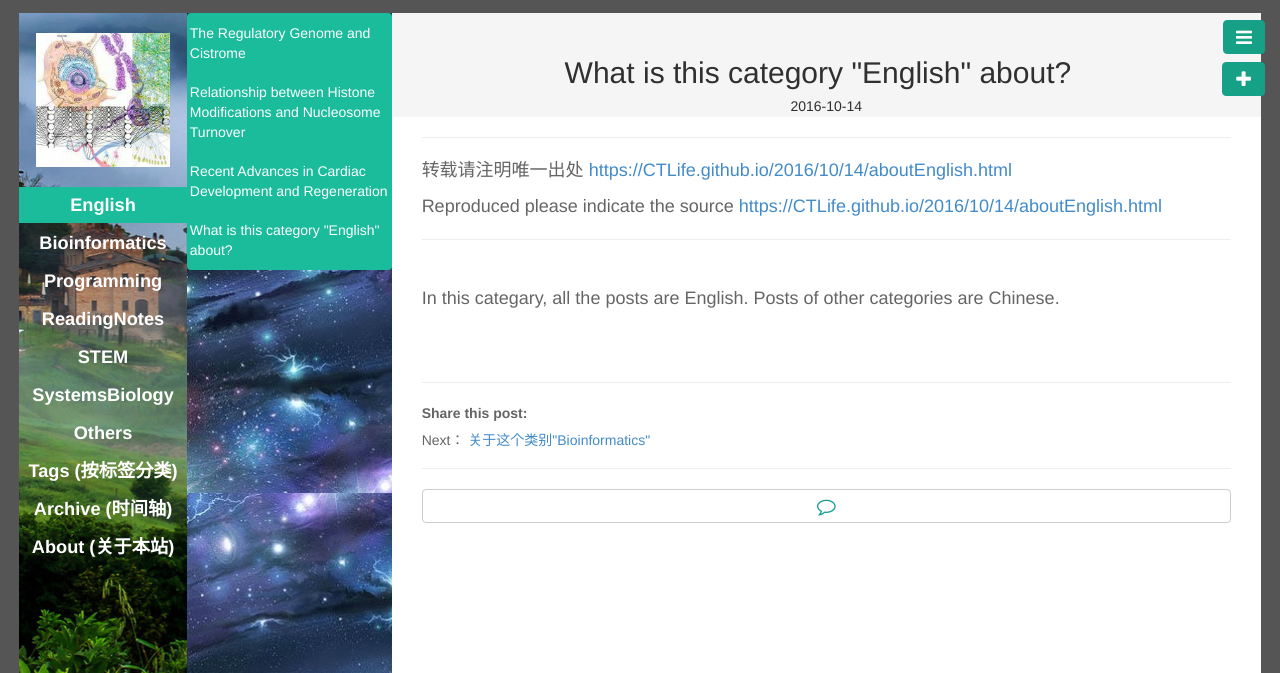
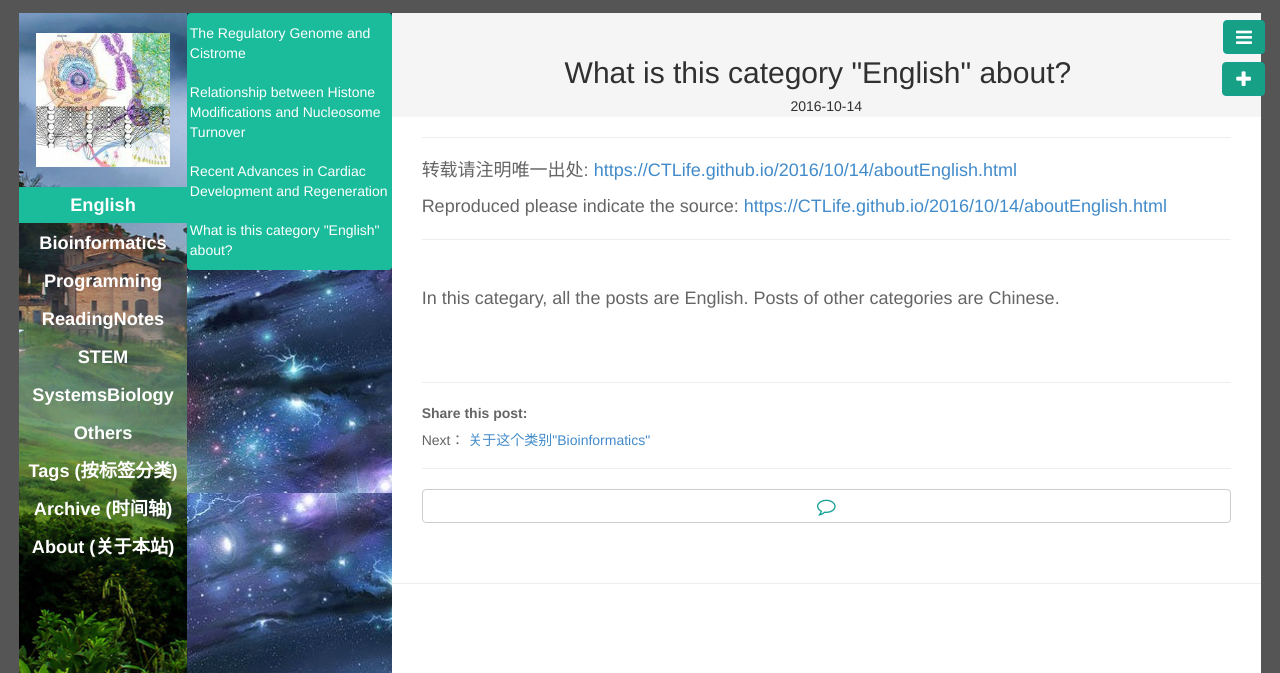
Before and after one commit to CTLife/CTLife.github.io, a Jekyll site: the page built from _posts/English/2016-10-14-aboutEnglish.md, in a window 1280 px wide. Shown: the top 673 px of the page. Built offline with Jekyll 4.4.1, drawn with Linux system fonts in a browser that asks for light colours; Markdown is read by kramdown in place of the engine named in the settings; comment, search, counter and statistics services are not loaded.

Commit message:
Update post.html

```diff
--- a/_layouts/post.html
+++ b/_layouts/post.html
@@ -12,8 +12,8 @@
     <div class="col-md-13 aside3-content">
         <hr>
         <div id="content">
-            <p>转载请注明唯一出处 <a href=" {{ site.url }}{{ page.url }} ">{{ site.url }}{{ page.url }}</a></p>
-            <p>Reproduced please indicate the source <a href=" {{ site.url }}{{ page.url }} ">{{ site.url }}{{ page.url }}</a></p>
+            <p>转载请注明唯一出处: <a href=" {{ site.url }}{{ page.url }} ">{{ site.url }}{{ page.url }}</a></p>
+            <p>Reproduced please indicate the source: <a href=" {{ site.url }}{{ page.url }} ">{{ site.url }}{{ page.url }}</a></p>
             <hr>
             <br>
             {{ content }}
@@ -47,3 +47,23 @@
     </div>
   </div>
 </div>
+
+
+
+<!-- 多说评论框 start -->
+<hr>
+<div class="ds-thread" data-thread-key="{{ page.thread }}" data-title="{{ page.title }}" data-url="{{ site.url }}{{ page.url }}"></div>
+<!-- 多说评论框 end -->
+<!-- 多说公共JS代码 start (一个网页只需插入一次) -->
+<script type="text/javascript">
+var duoshuoQuery = {short_name:"ctlife"};
+	(function() {
+		var ds = document.createElement('script');
+		ds.type = 'text/javascript';ds.async = true;
+		ds.src = (document.location.protocol == 'https:' ? 'https:' : 'https:') + '//static.duoshuo.com/embed.js';
+		ds.charset = 'UTF-8';
+		(document.getElementsByTagName('head')[0]
+		 || document.getElementsByTagName('body')[0]).appendChild(ds);
+	})();
+</script>
+<!-- 多说公共JS代码 end -->
```
